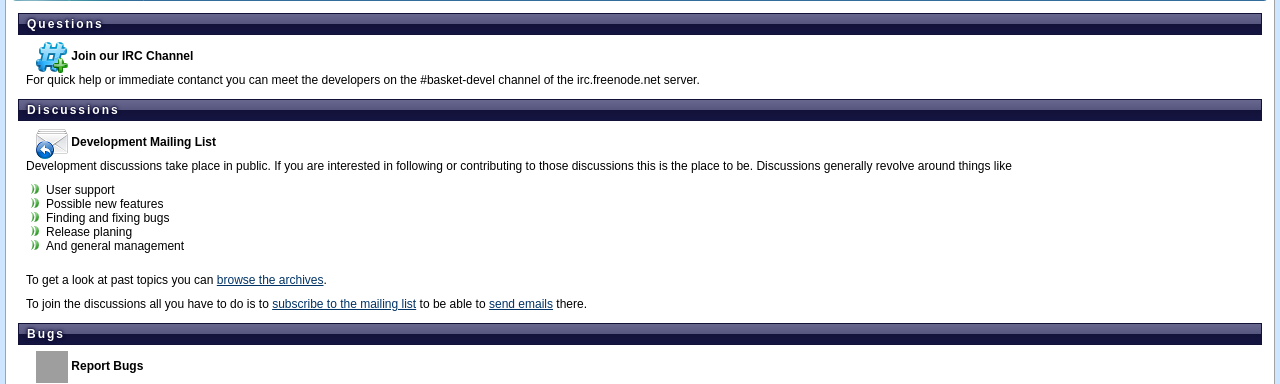
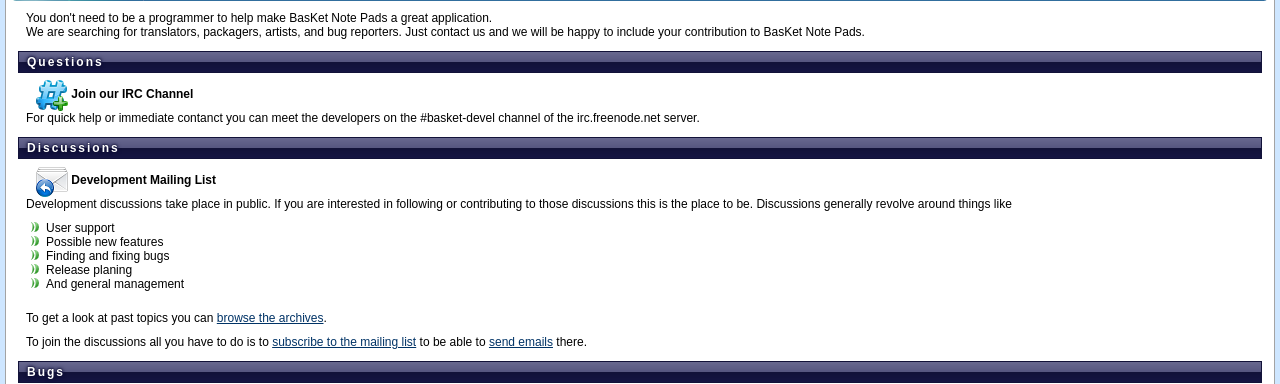
Before and after one commit to basket-notepads/basket-website, a PHP site: page /contribute.php in a window 1280 px wide. Shown: the part 141-525 px from the top of the page. Run offline with PHP 8.4, Linux system fonts and the light colour scheme; grey boxes are pictures that could not be loaded.

Commit message:
Added an introduction paragraph to contribute.php.

```diff
--- a/contribute.php
+++ b/contribute.php
@@ -5,6 +5,12 @@
   include('includes/header.php');
 ?>
 <?php echoH2(); ?>
+
+<p>
+  You don't need to be a programmer to help make BasKet Note Pads a great application.<br>
+  We are searching for translators, packagers, artists, and bug reporters.
+  Just contact us and we will be happy to include your contribution to BasKet Note Pads.
+</p>
 
 <h3>Questions</h3>
   <h4>
```
